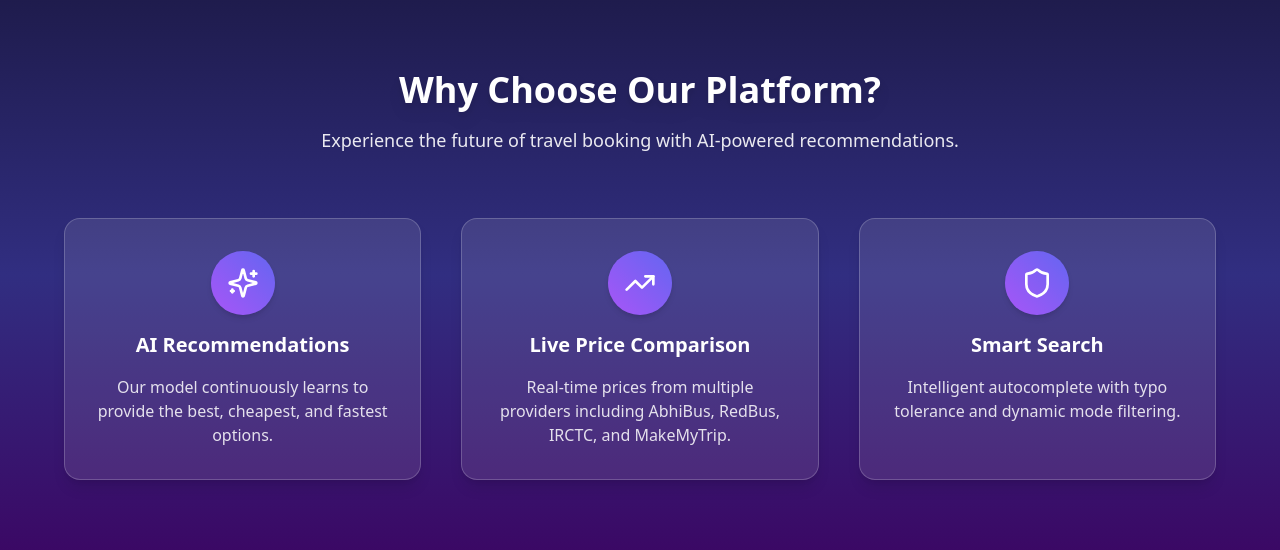
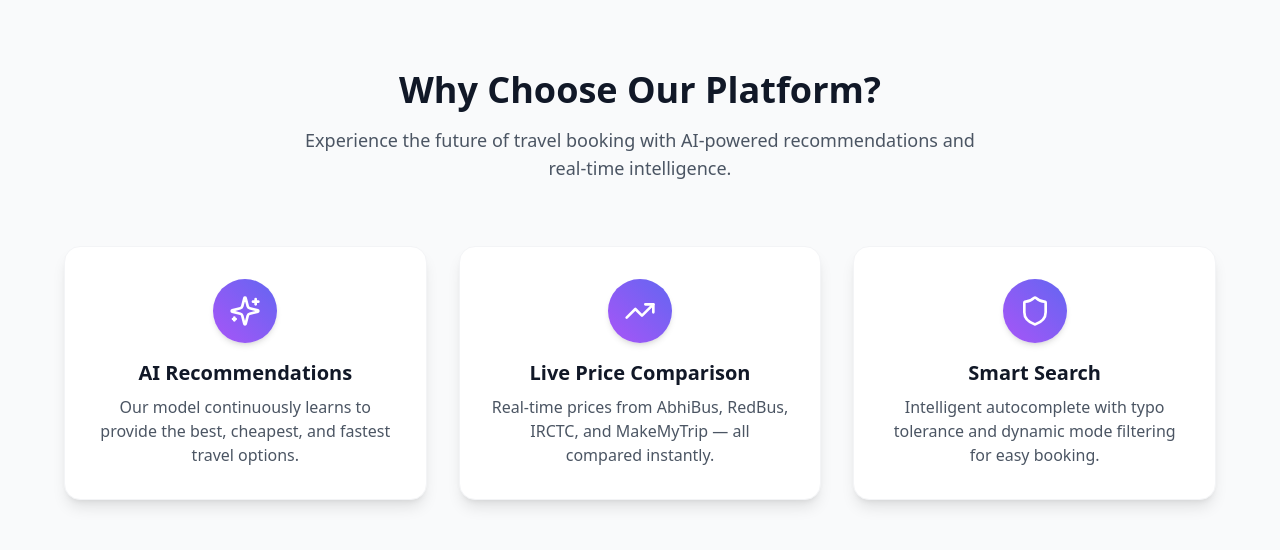
Before and after one commit to Sourish3605/VoyageAI--RL-PROJECT, a React (Vite) app: page / in a window 1280 px wide. Shown: the part 981-1531 px from the top of the page. Built offline with nearby package versions, Linux system fonts and the light colour scheme; grey boxes are pictures that could not be loaded.

Commit message:
Update Index.tsx

```diff
--- a/src/pages/Index.tsx
+++ b/src/pages/Index.tsx
@@ -166,42 +166,42 @@ const Index = () => {
         </div>
       )}
 
-      {/* ================= WHY CHOOSE SECTION (Animated) ================= */}
+      {/* ================= WHY CHOOSE SECTION (animated) ================= */}
       {!searchResults && !isSearching && (
-        <section className="py-20 bg-gradient-to-b from-indigo-950 via-indigo-900 to-purple-950">
+        <section className="py-20 bg-gray-50">
           <div className="container mx-auto px-4">
             {/* Section Header */}
-            <motion.div
-              initial={{ opacity: 0, y: 30 }}
-              whileInView={{ opacity: 1, y: 0 }}
-              viewport={{ once: true, amount: 0.2 }}
-              transition={{ duration: 0.8, ease: 'easeOut' }}
-              className="text-center mb-16"
-            >
-              <h2 className="text-4xl font-extrabold mb-4 text-white drop-shadow-lg">
+            <div className="text-center mb-16">
+              <motion.h2
+                initial={{ opacity: 0, y: -12 }}
+                whileInView={{ opacity: 1, y: 0 }}
+                viewport={{ once: true }}
+                transition={{ duration: 0.6 }}
+                className="text-4xl font-extrabold text-gray-900 mb-4"
+              >
                 Why Choose Our Platform?
-              </h2>
-              <p className="text-white/90 max-w-2xl mx-auto text-lg">
-                Experience the future of travel booking with AI-powered recommendations.
+              </motion.h2>
+              <p className="text-lg text-gray-600 max-w-2xl mx-auto">
+                Experience the future of travel booking with AI-powered recommendations and real-time intelligence.
               </p>
-            </motion.div>
+            </div>
 
             {/* Cards Grid */}
-            <div className="grid md:grid-cols-3 gap-10 max-w-6xl mx-auto">
+            <div className="grid gap-8 sm:grid-cols-2 lg:grid-cols-3 max-w-6xl mx-auto">
               {[
                 {
                   title: 'AI Recommendations',
-                  desc: 'Our model continuously learns to provide the best, cheapest, and fastest options.',
+                  desc: 'Our model continuously learns to provide the best, cheapest, and fastest travel options.',
                   Icon: Sparkles,
                 },
                 {
                   title: 'Live Price Comparison',
-                  desc: 'Real-time prices from multiple providers including AbhiBus, RedBus, IRCTC, and MakeMyTrip.',
+                  desc: 'Real-time prices from AbhiBus, RedBus, IRCTC, and MakeMyTrip — all compared instantly.',
                   Icon: TrendingUp,
                 },
                 {
                   title: 'Smart Search',
-                  desc: 'Intelligent autocomplete with typo tolerance and dynamic mode filtering.',
+                  desc: 'Intelligent autocomplete with typo tolerance and dynamic mode filtering for easy booking.',
                   Icon: Shield,
                 },
               ].map((card, i) => {
@@ -209,23 +209,21 @@ const Index = () => {
                 return (
                   <motion.div
                     key={card.title}
-                    initial={{ opacity: 0, y: 50, scale: 0.9 }}
+                    className="group bg-white rounded-2xl p-8 text-center shadow-lg border border-gray-100 transition-all duration-300 hover:-translate-y-2 hover:shadow-2xl hover:border-indigo-200 hover:bg-gradient-to-b hover:from-white hover:to-indigo-50 cursor-pointer"
+                    initial={{ opacity: 0, y: 24, scale: 0.98 }}
                     whileInView={{ opacity: 1, y: 0, scale: 1 }}
                     viewport={{ once: true, amount: 0.2 }}
-                    transition={{ duration: 0.7, delay: i * 0.15, ease: 'easeOut' }}
-                    className="group text-center space-y-4 p-8 rounded-2xl
-                               bg-white/10 border border-white/20 shadow-lg
-                               hover:-translate-y-2 hover:shadow-2xl transition-all duration-300 cursor-pointer"
+                    transition={{ duration: 0.6, ease: 'easeOut', delay: i * 0.12 }}
                   >
-                    <div className="inline-flex items-center justify-center w-16 h-16 rounded-full
-                                    bg-gradient-to-tr from-purple-500 to-indigo-500 shadow-md
-                                    group-hover:scale-110 transition-transform">
+                    <div className="inline-flex items-center justify-center w-16 h-16 mb-4 rounded-full bg-gradient-to-tr from-purple-500 to-indigo-500 shadow-md group-hover:scale-110 transform transition">
                       <Icon className="h-8 w-8 text-white" />
                     </div>
-                    <h3 className="text-xl font-bold text-white group-hover:text-indigo-300">
+                    <h3 className="text-xl font-bold text-gray-900 mb-2 group-hover:text-indigo-700">
                       {card.title}
                     </h3>
-                    <p className="text-white/85">{card.desc}</p>
+                    <p className="text-gray-600 group-hover:text-gray-700">
+                      {card.desc}
+                    </p>
                   </motion.div>
                 );
               })}
```
